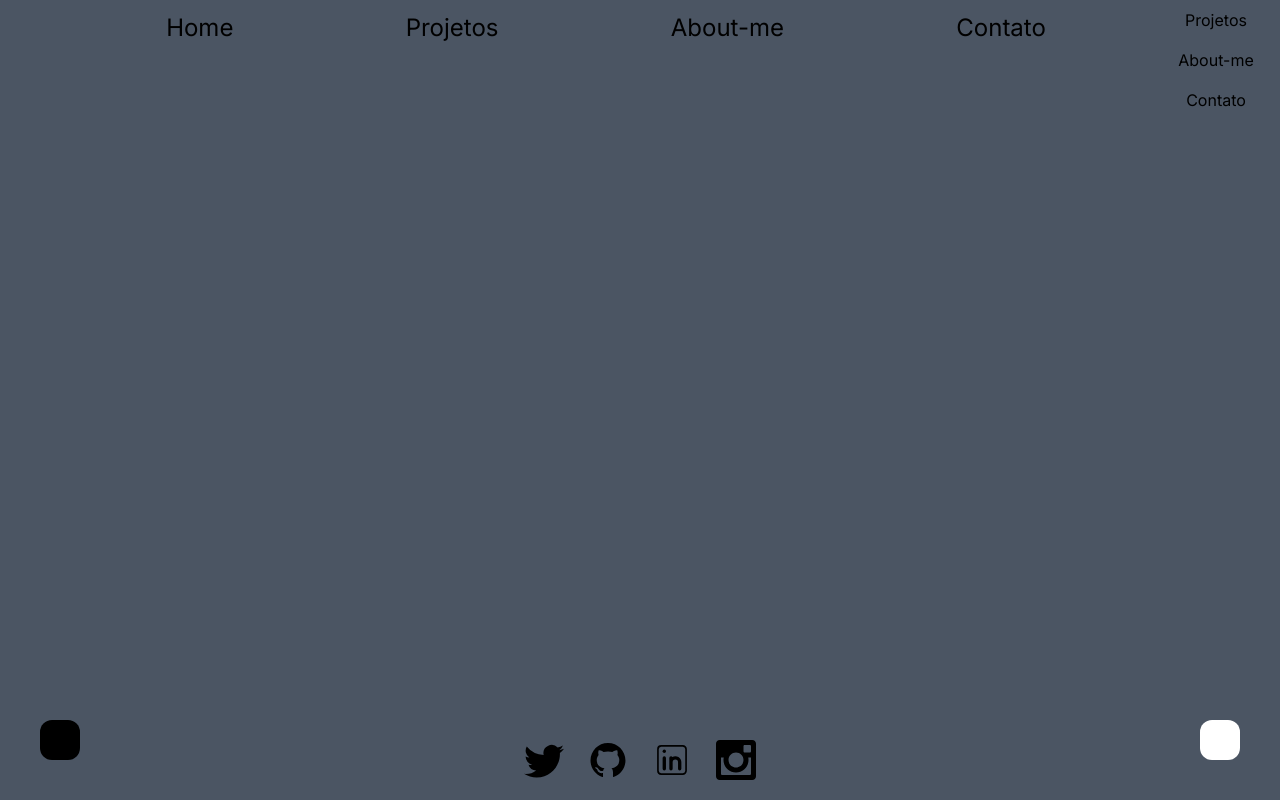
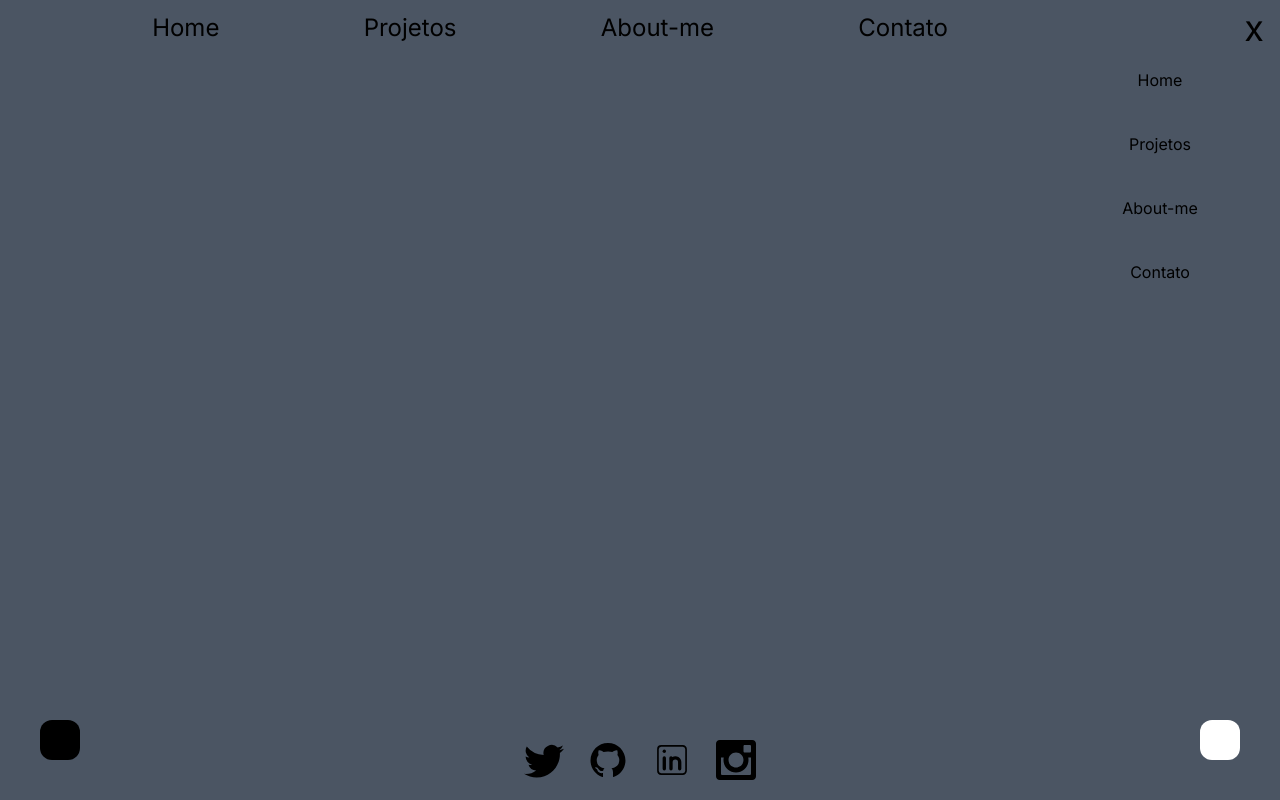
Before and after one commit to VitalsonLorran/about-me, a Next.js app: page / in a window 1280 px wide. Both pictures are taken after a click on the button 1254 px from the left and 28 px from the top of the page. Built offline with nearby package versions, Linux system fonts and the light colour scheme.

Commit message:
Adicionando umas scales nos links do navigation

```diff
--- a/src/components/Navigation.tsx
+++ b/src/components/Navigation.tsx
@@ -22,20 +22,20 @@ export const Navigation = () => {
             onClick={useClickNav}
             className="flex flex-col h-full pl-5 items-center justify-center cursor-pointer">
                 {!navClicked &&
-                <div className="flex items-center flex-col justify-center">
+                <div className="flex items-center pr-7 flex-col justify-center">
                     <div className={ cssNav }> </div>
                     <div className={ cssNav }> </div>
                     <div className={ cssNav }> </div>
                 </div>
                 }
                 {navClicked &&
-                <div className="w-32 block">
+                <div className="w-60 mt-64 ">
                     <ul className="flex flex-col">
-                        <button className="hover:text-stone-400 text-right pr-4" onClick={useClickNav}>x</button>
-                        <li className="hover:text-stone-400 my-2"><Link href="/">Home</Link></li>
-                        <li className="hover:text-stone-400 my-2"><Link href="/Projetos">Projetos</Link></li>
-                        <li className="hover:text-stone-400 my-2"><Link href="/Aboutme">About-me</Link></li>
-                        <li className="hover:text-stone-400 my-2"><Link href="/Contato">Contato</Link></li>
+                        <button className="hover:text-stone-400 text-right pr-4 text-4xl" onClick={useClickNav}>x</button>
+                        <li className="hover:text-stone-400 my-5 hover:text-2xl hover:scale-110 hover:duration-150"><Link href="/">Home</Link></li>
+                        <li className="hover:text-stone-400 my-5 hover:text-2xl hover:scale-110 hover:duration-150"><Link href="/Projetos">Projetos</Link></li>
+                        <li className="hover:text-stone-400 my-5 hover:text-2xl hover:scale-110 hover:duration-150"><Link href="/Aboutme">About-me</Link></li>
+                        <li className="hover:text-stone-400 my-5 hover:text-2xl hover:scale-110 hover:duration-150"><Link href="/Contato">Contato</Link></li>
                     </ul>
                 </div>
                 }
```
